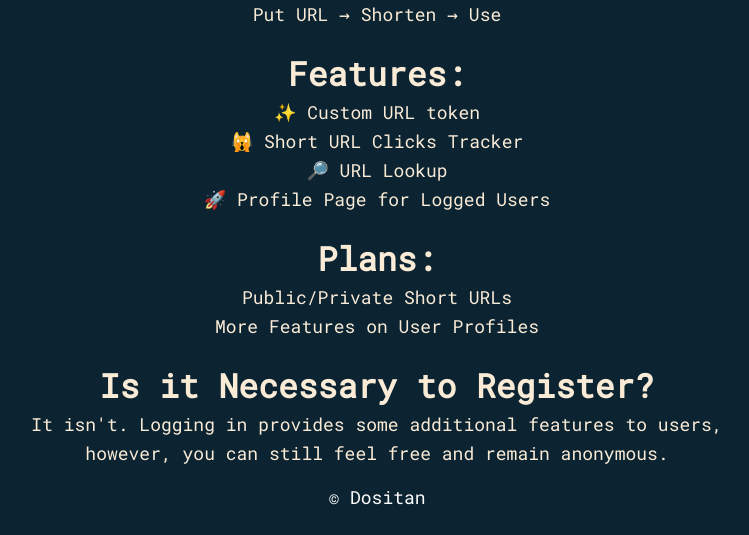
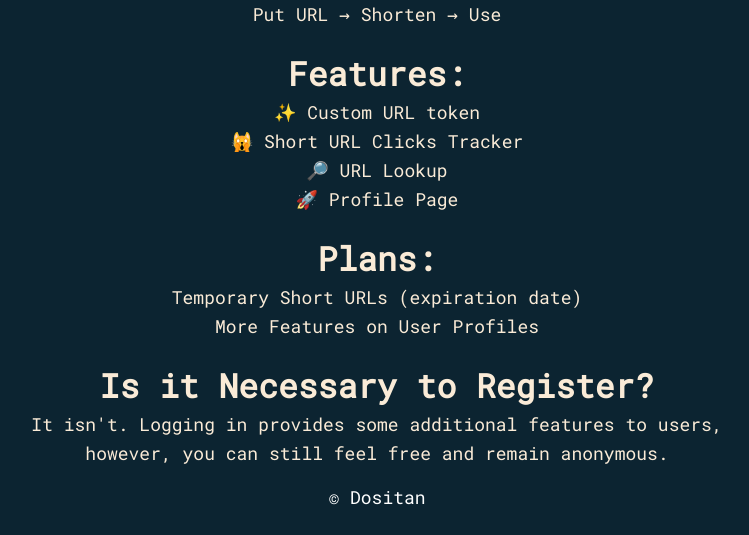
Before and after one commit to Dositan/qysqa, a Flask app: page /about in a window 1280 px wide. Shown: the part 266-801 px from the top of the page, without its empty margins (263-1012 px from the left). Run offline with Flask 2, Linux system fonts and the light colour scheme; some libraries are stand-ins or nearby versions.

Commit message:
✅ Update About page

```diff
--- a/app/templates/main/about.html
+++ b/app/templates/main/about.html
@@ -13,12 +13,12 @@
         <li>✨ Custom URL token</li>
         <li>🙀 Short URL Clicks Tracker</li>
         <li>🔎 URL Lookup</li>
-        <li>🚀 Profile Page for Logged Users</li>
+        <li>🚀 Profile Page</li>
     </ul>
 
     <h2>Plans:</h2>
     <ul>
-        <li>Public/Private Short URLs</li>
+        <li>Temporary Short URLs (expiration date)</li>
         <li>More Features on User Profiles</li>
     </ul>
 
```
